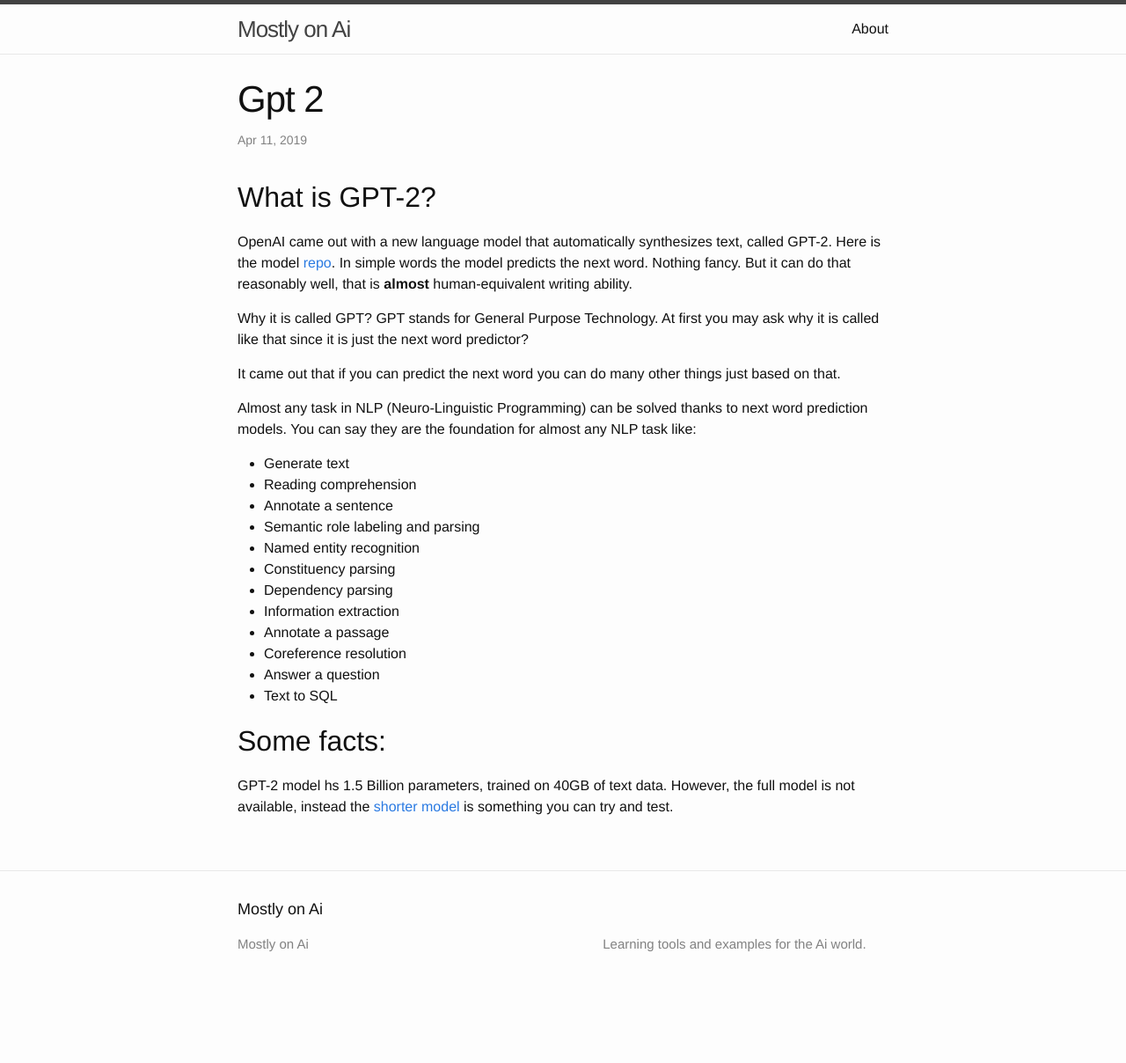
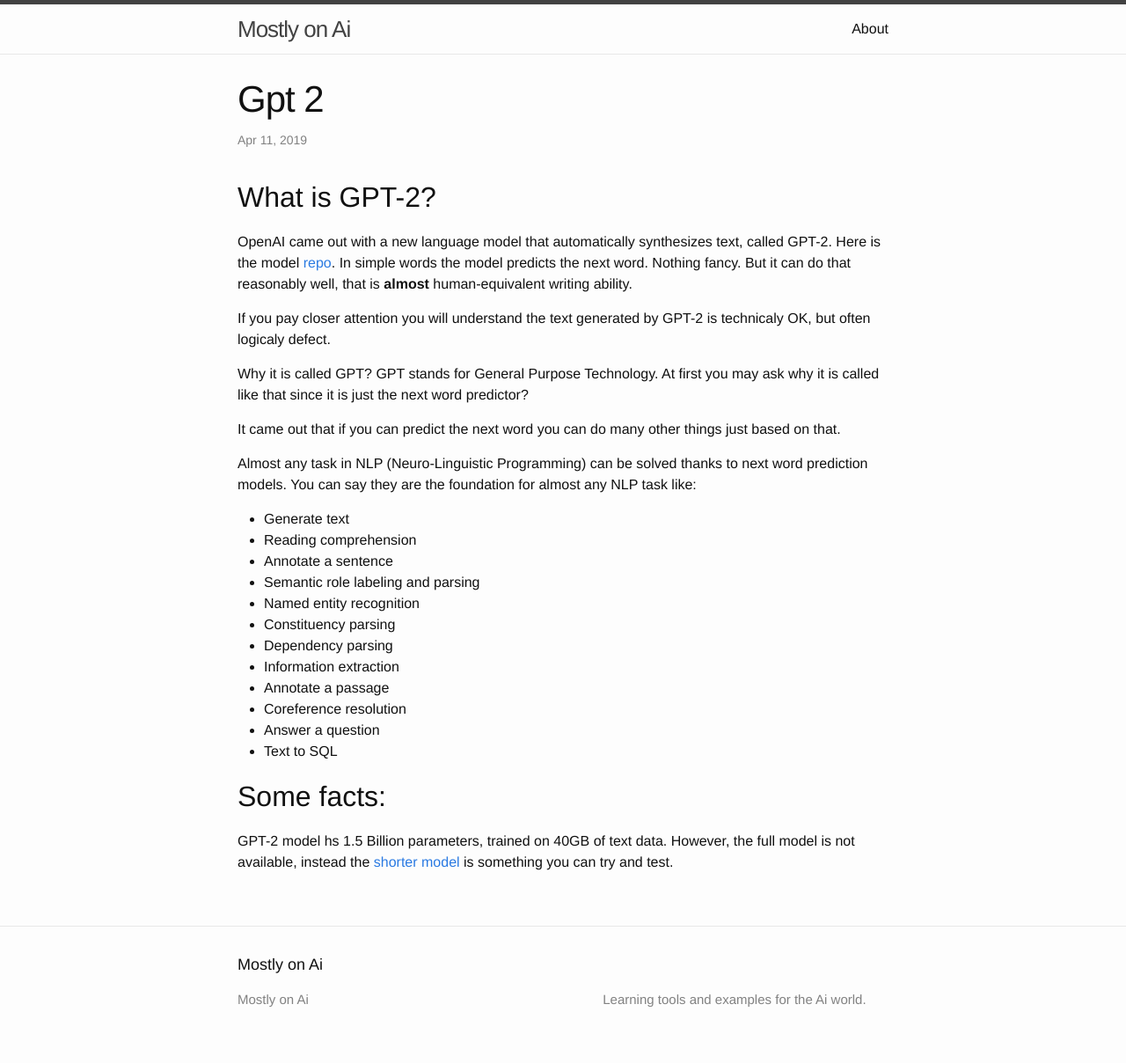
Before and after one commit to dejanbatanjac/dejanbatanjac.github.io, a Jekyll site: the page built from _posts/2019-04-11-gpt-2.md, in a window 1280 px wide. Shown: the whole page at 88% size. Built offline with Jekyll 4.4.1, drawn with Linux system fonts in a browser that asks for light colours; our own code applies the rules of GitHub Pages for plain Markdown files; before the commit the page ends 1145 px from its top, so only the background shows below that.

Commit message:
Almost human capable.

```diff
--- a/_posts/2019-04-11-gpt-2.md
+++ b/_posts/2019-04-11-gpt-2.md
@@ -5,6 +5,8 @@
 
 OpenAI came out with a new language model that automatically synthesizes text, called GPT-2.
 Here is the model [repo](https://github.com/openai/gpt-2). In simple words the model predicts the next word. Nothing fancy. But it can do that reasonably well, that is **almost** human-equivalent writing ability.
+
+If you pay closer attention you will understand the text generated by GPT-2 is technicaly OK, but often logicaly defect.
 
 Why it is called GPT? GPT stands for General Purpose Technology. At first you may ask why it is called like that since it is just the next word predictor?
 
```
